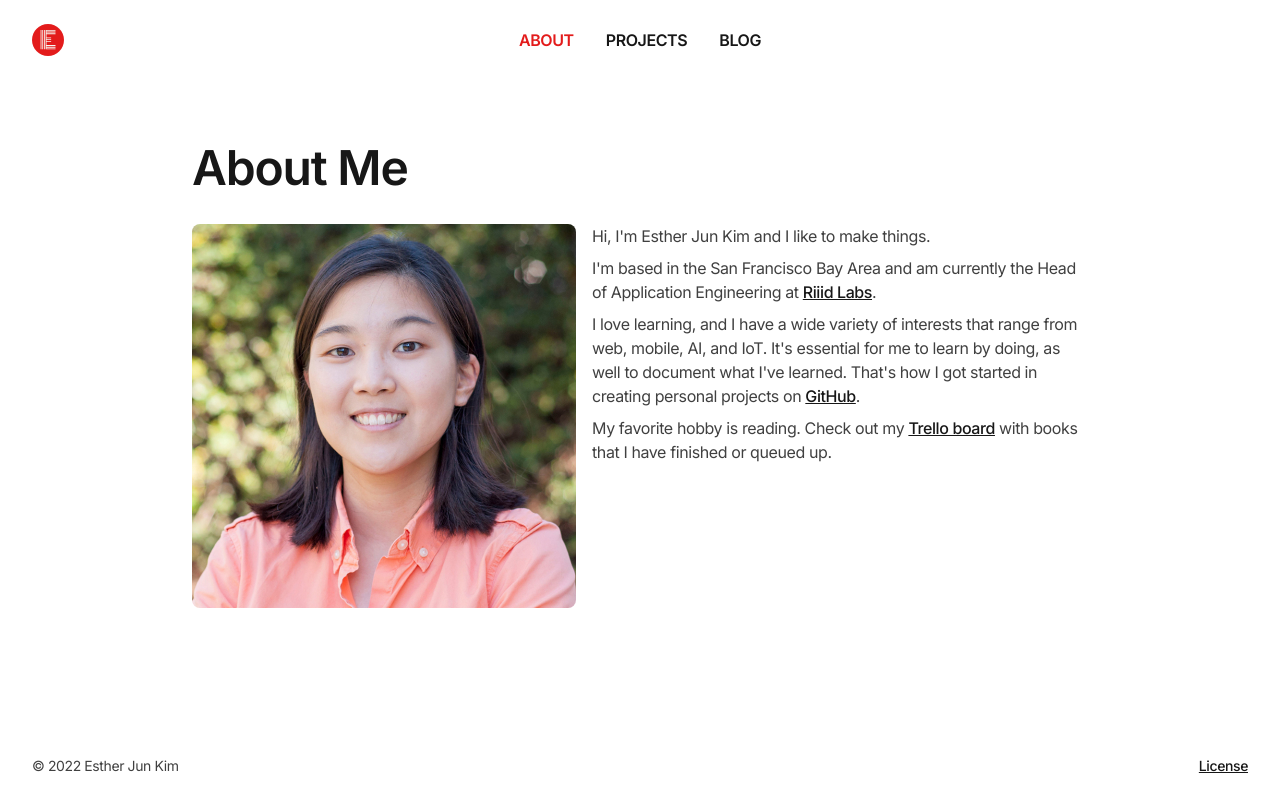
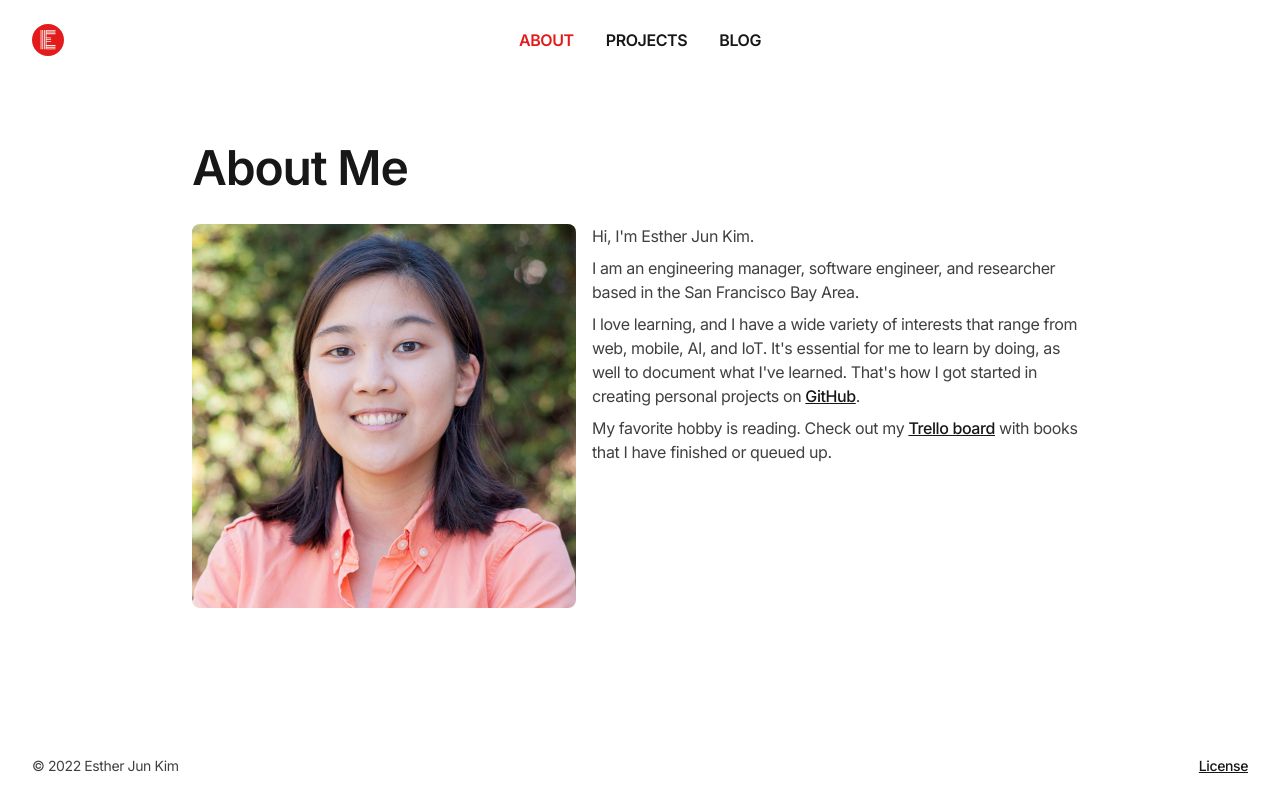
Before and after one commit to estherjk/esthermakes.tech, a Next.js app: page /about in a window 1280 px wide. Built offline with nearby package versions, Linux system fonts and the light colour scheme.

Commit message:
Update intro

```diff
--- a/src/pages/about.tsx
+++ b/src/pages/about.tsx
@@ -7,14 +7,10 @@ const AboutPage = () => {
       <div className="md:flex md:justify-between">
         <img src="/images/headshot.jpg" className="rounded-lg" />
         <div className="mt-4 md:mt-0 md:ml-4">
-          <p>Hi, I'm Esther Jun Kim and I like to make things.</p>
+          <p>Hi, I'm Esther Jun Kim.</p>
           <p>
-            I'm based in the San Francisco Bay Area and am currently the Head of Application
-            Engineering at{' '}
-            <a href="https://www.riiidlabs.com/" target="_blank" rel="noreferrer">
-              Riiid Labs
-            </a>
-            .
+            I am an engineering manager, software engineer, and researcher based in the San
+            Francisco Bay Area.
           </p>
           <p>
             I love learning, and I have a wide variety of interests that range from web, mobile, AI,
```
